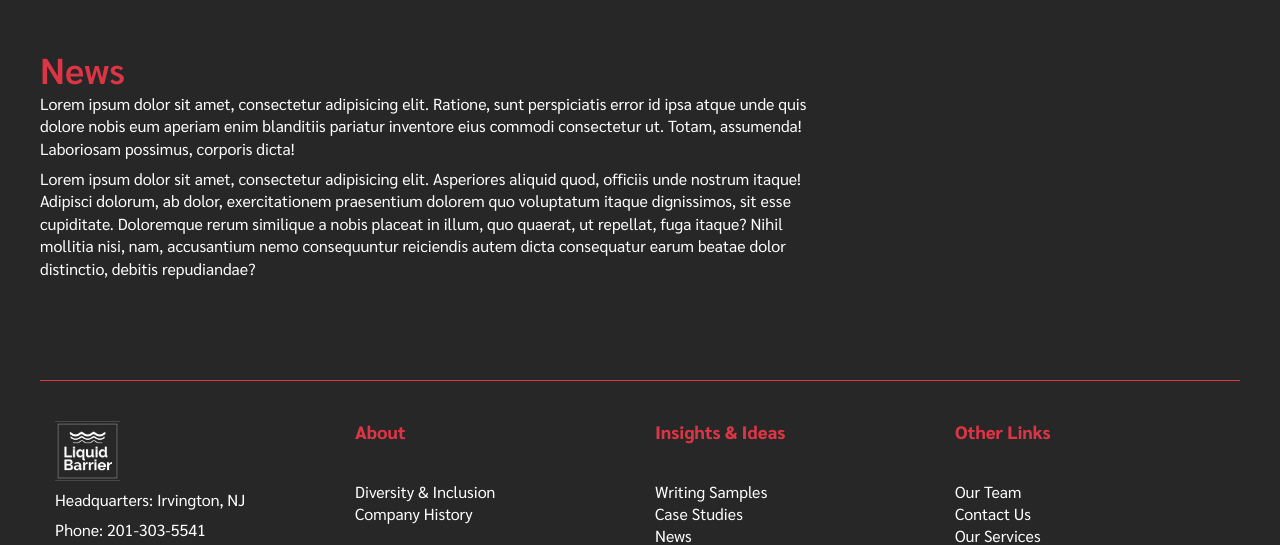
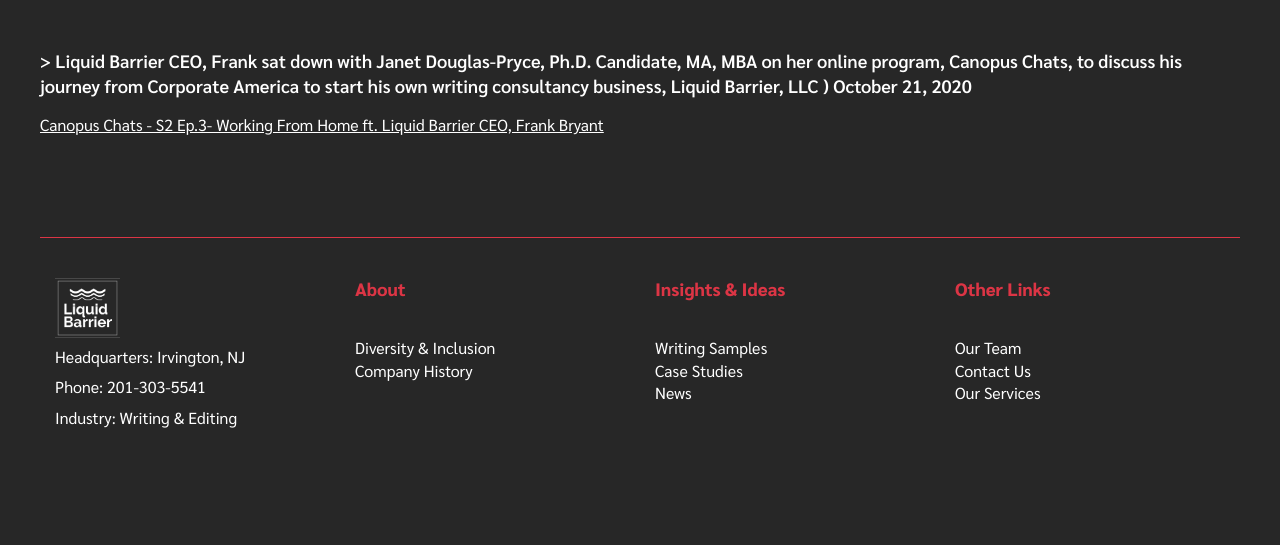
Before and after one commit to s-alad/liquidphp, a PHP site: page /press/index.php in a window 1280 px wide. Shown: the part 371-916 px from the top of the page. Run offline with PHP 8.4, Linux system fonts and the light colour scheme; some libraries are stand-ins or nearby versions.

Commit message:
news fix

```diff
--- a/press/index.php
+++ b/press/index.php
@@ -50,16 +50,26 @@
     <section class="service-details-wrapper">
         <div class="container mt-5">
             <div class="content">
-                <div class="row" style="max-width: 800px !important;">
-                    <h1>News</h1><br />
-                    <br />
+                <div class="row" style="max-width: 1200px !important;">
 
-                    <p class="text-white">
-                        <!--<img src="<?php //echo $baseuri
-                                        ?>/img/bodies.JPG" alt="bodies" /><br />-->
+                    <div >
+                        <div style="font-weight: 600;font-size: 18px;margin-bottom: 16px; color: white;">
+                            > Liquid Barrier CEO, Frank sat down with Janet Douglas-Pryce, Ph.D. Candidate, MA, MBA on her online program, Canopus Chats, to discuss his journey from Corporate America to start his own writing consultancy business, Liquid Barrier, LLC ) October 21, 2020
+                        </div>
+                        <a href="https://lnkd.in/egsEjXR" style="color:white !important; text-decoration:underline !important;">
+                            Canopus Chats - S2 Ep.3- Working From Home ft. Liquid Barrier CEO, Frank Bryant
+                        </a>
+
+                    </div>
+
+                    <!-- <h1>News</h1><br />
+                    <br /> -->
+                    <!-- <p class="text-white">
+                        <img src="<?php //echo $baseuri
+                                        ?>/img/bodies.JPG" alt="bodies" /><br />
                         Lorem ipsum dolor sit amet, consectetur adipisicing elit. Ratione, sunt perspiciatis error id ipsa atque unde quis dolore nobis eum aperiam enim blanditiis pariatur inventore eius commodi consectetur ut. Totam, assumenda! Laboriosam possimus, corporis dicta!
                     </p>
-                    <p class="text-white">Lorem ipsum dolor sit amet, consectetur adipisicing elit. Asperiores aliquid quod, officiis unde nostrum itaque! Adipisci dolorum, ab dolor, exercitationem praesentium dolorem quo voluptatum itaque dignissimos, sit esse cupiditate. Doloremque rerum similique a nobis placeat in illum, quo quaerat, ut repellat, fuga itaque? Nihil mollitia nisi, nam, accusantium nemo consequuntur reiciendis autem dicta consequatur earum beatae dolor distinctio, debitis repudiandae?</p>
+                    <p class="text-white">Lorem ipsum dolor sit amet, consectetur adipisicing elit. Asperiores aliquid quod, officiis unde nostrum itaque! Adipisci dolorum, ab dolor, exercitationem praesentium dolorem quo voluptatum itaque dignissimos, sit esse cupiditate. Doloremque rerum similique a nobis placeat in illum, quo quaerat, ut repellat, fuga itaque? Nihil mollitia nisi, nam, accusantium nemo consequuntur reiciendis autem dicta consequatur earum beatae dolor distinctio, debitis repudiandae?</p> -->
                 </div>
             </div>
         </div>
```
